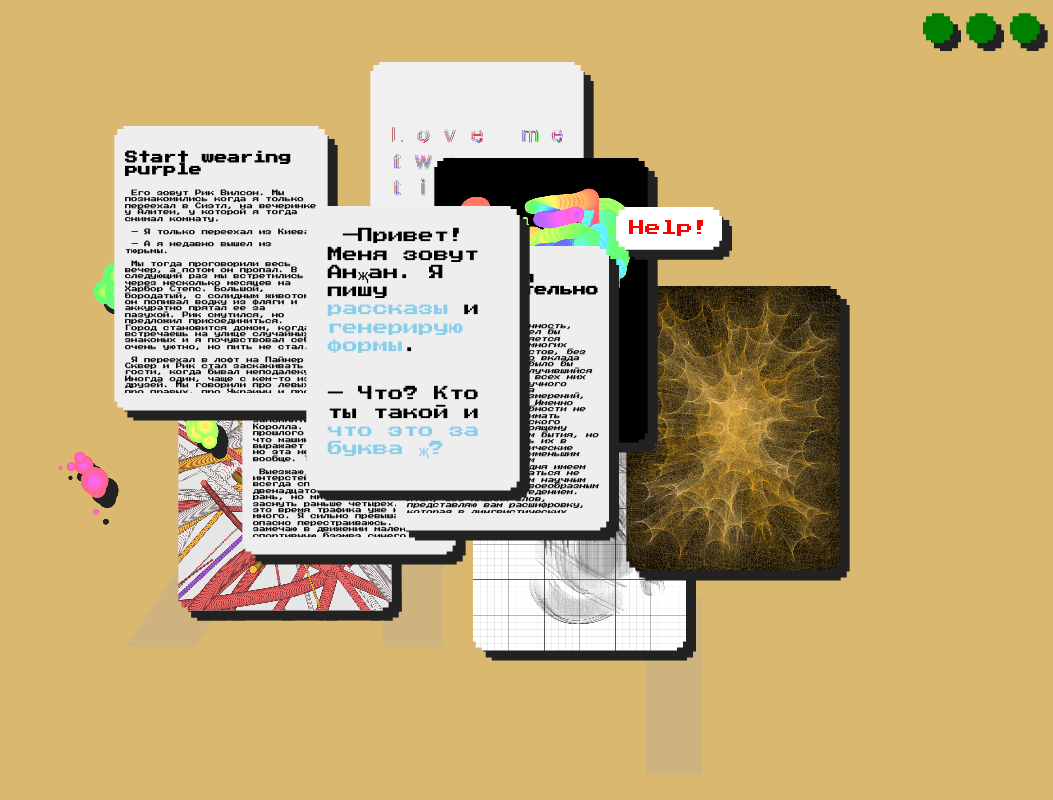
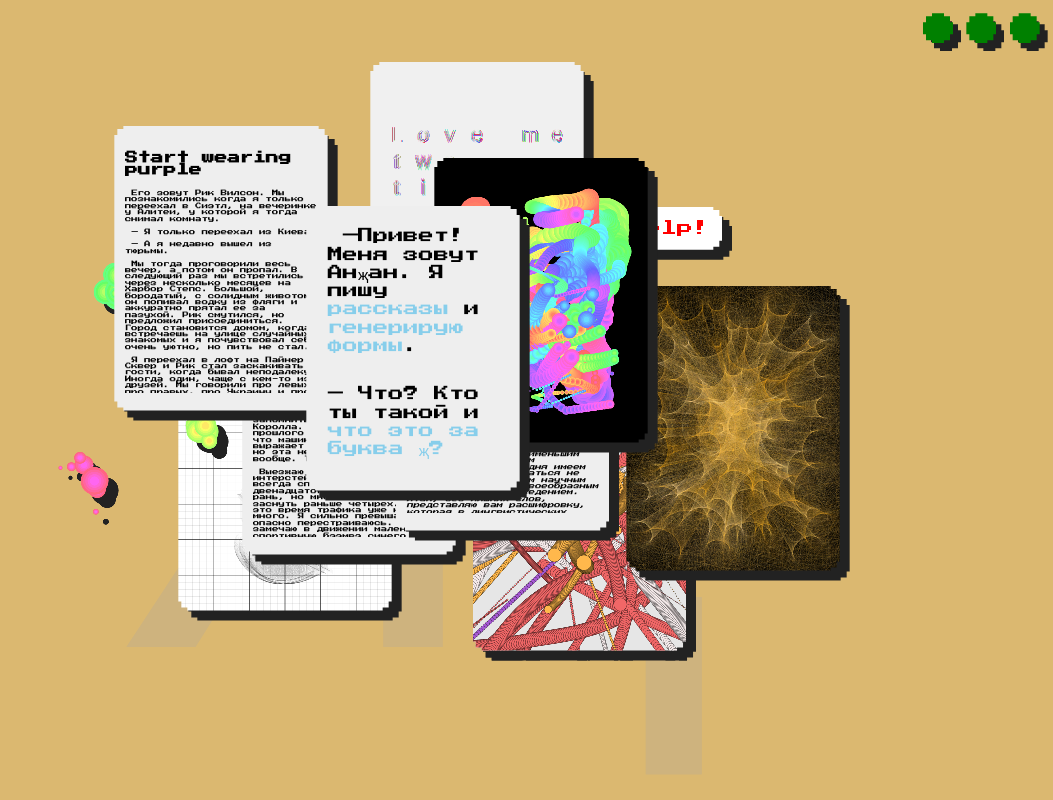
Before and after one commit to ashakirzianov/ashakirzianov-com, a Next.js app: page / in a window 1280 px wide. Shown: the whole page, without its empty margins (227-1280 px from the left). Built offline with nearby package versions, Linux system fonts and the light colour scheme.

Commit message:
More front page adjustments

```diff
--- a/pages/index.tsx
+++ b/pages/index.tsx
@@ -143,27 +143,28 @@ export default function Main({
         </div>
       </header>
       <div className={free ? 'grid' : 'flex'}>
+        <Tile
+          shifted={free} position={[20, -15]}
+          order={2}
+        >
+          <Help hue={hue} />
+        </Tile>
+        {[
+          sketchTile('posters', [5, -18]),
+          sketchTile('typography', [-10, 15]),
+          sketchTile('atoms', [-22, 7], 1),
+          sketchTile('number34', [13, 20]),
+          storyTile('apartunist', [-5, 8]),
+          storyTile('start-wearing-purple', [-15, -10]),
+          storyTile('thirty-four', [7, 5]),
+          sketchTile('rythm', [25, 10], -1),
+          sketchTile('rave', [10, -6]),
+        ]}
         <Tile shifted={free} position={[0, 0]} order={-2} front>
           <AboutCard
             hue={hue}
             onHover={setHl}
           />
-        </Tile>
-        {[
-          sketchTile('posters', [5, -18]),
-          sketchTile('number34', [-10, 15]),
-          sketchTile('atoms', [-22, 7]),
-          storyTile('apartunist', [-5, 8]),
-          sketchTile('typography', [13, 20]),
-          storyTile('start-wearing-purple', [-15, -10]),
-          sketchTile('rythm', [25, 10], -1),
-          sketchTile('rave', [10, -6]),
-          storyTile('thirty-four', [7, 5]),
-        ]}
-        <Tile
-          shifted={free} position={[20, -15]}
-        >
-          <Help hue={hue} />
         </Tile>
       </div>
     </div>
```
